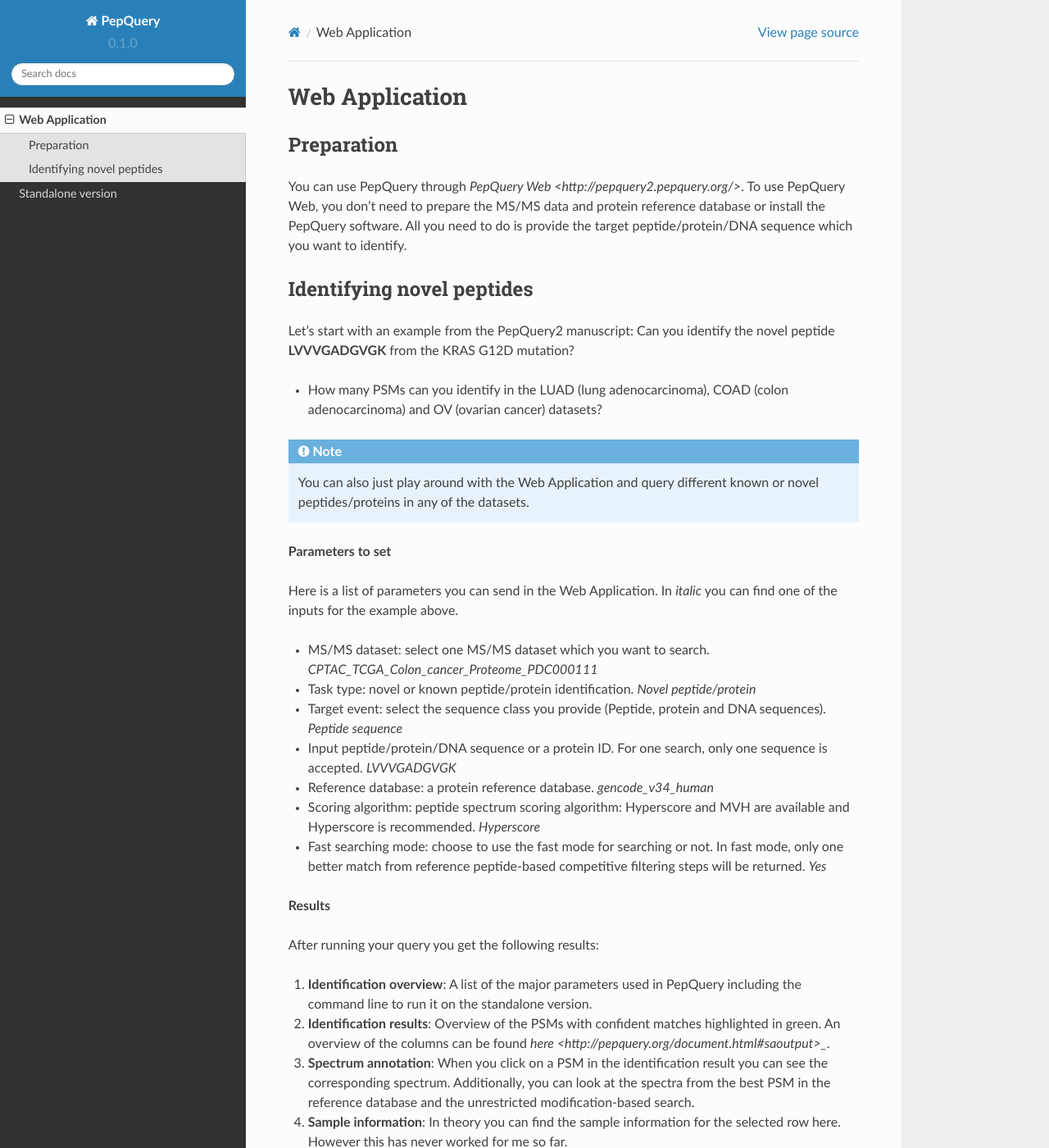
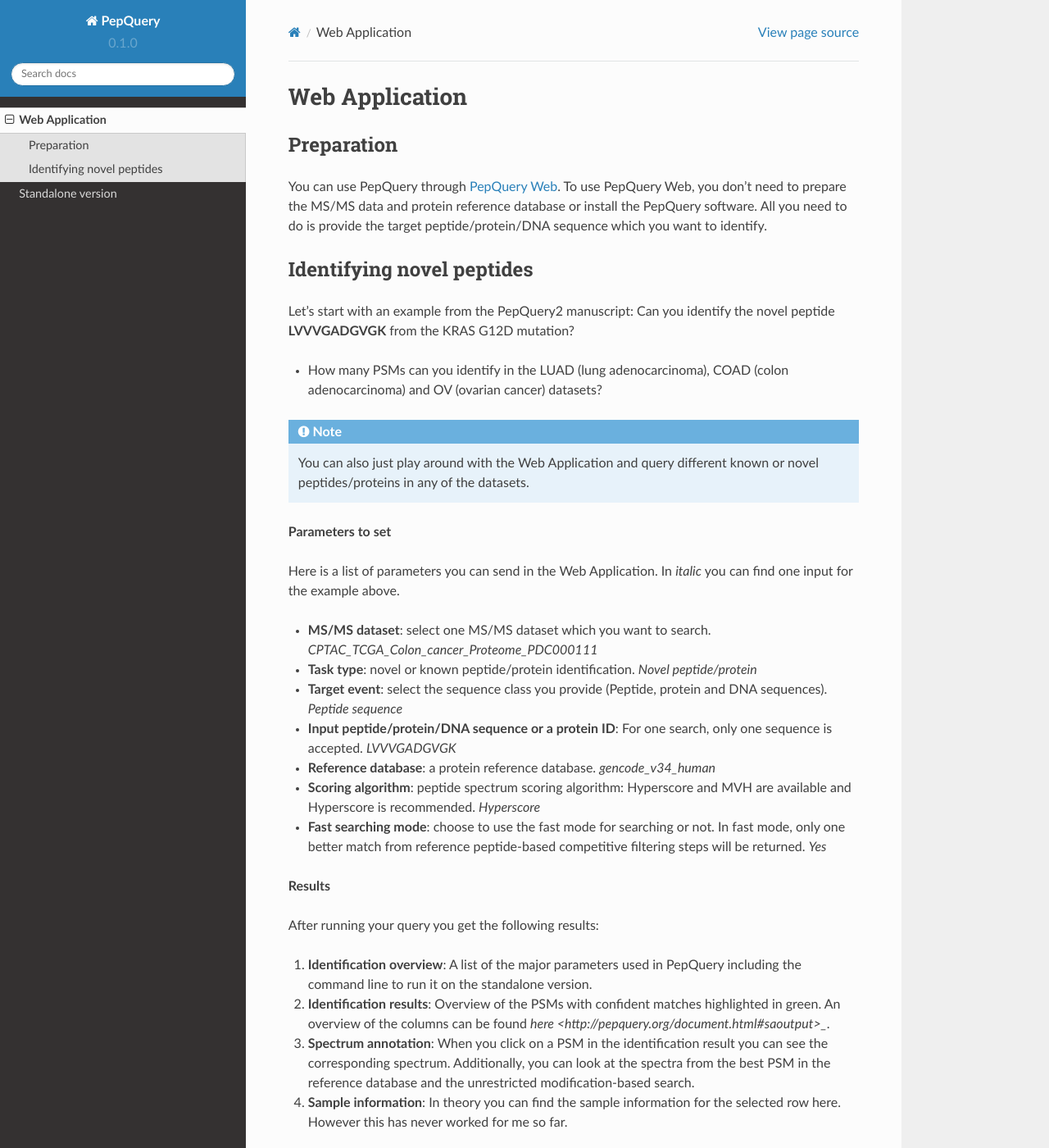
Before and after one commit to smuellerd/pepquery, a Sphinx documentation site: the page built from docs/source/webapplication.rst, in a window 1280 px wide and 1400 px high. Shown: the whole window at 82% size. Built offline with Sphinx 7.4.7 and the Read the Docs theme 2.0.0, drawn with Linux system fonts in a browser that asks for light colours.

Commit message:
Update webapplication.rst

```diff
--- a/docs/source/webapplication.rst
+++ b/docs/source/webapplication.rst
@@ -3,7 +3,7 @@
 
 Preparation
 ------------
-You can use PepQuery through `PepQuery Web <http://pepquery2.pepquery.org/>`.
+You can use PepQuery through `PepQuery Web <http://pepquery2.pepquery.org/>`_.
 To use PepQuery Web, you don't need to prepare the MS/MS data and protein reference database
 or install the PepQuery software. All you need to do is provide the target peptide/protein/DNA sequence
 which you want to identify.
@@ -23,15 +23,15 @@
 
 **Parameters to set**
 
-Here is a list of parameters you can send in the Web Application. In `italic` you can find one of the inputs for the example above.
+Here is a list of parameters you can send in the Web Application. In `italic` you can find one input for the example above.
 
-- MS/MS dataset: select one MS/MS dataset which you want to search. `CPTAC_TCGA_Colon_cancer_Proteome_PDC000111`
-- Task type: novel or known peptide/protein identification. `Novel peptide/protein`
-- Target event: select the sequence class you provide (Peptide, protein and DNA sequences). `Peptide sequence`
-- Input peptide/protein/DNA sequence or a protein ID. For one search, only one sequence is accepted. `LVVVGADGVGK`
-- Reference database: a protein reference database. `gencode_v34_human`
-- Scoring algorithm: peptide spectrum scoring algorithm: Hyperscore and MVH are available and Hyperscore is recommended. `Hyperscore`
-- Fast searching mode: choose to use the fast mode for searching or not. In fast mode, only one better match from reference peptide-based competitive filtering steps will be returned. `Yes`
+- **MS/MS dataset**: select one MS/MS dataset which you want to search. `CPTAC_TCGA_Colon_cancer_Proteome_PDC000111`
+- **Task type**: novel or known peptide/protein identification. `Novel peptide/protein`
+- **Target event**: select the sequence class you provide (Peptide, protein and DNA sequences). `Peptide sequence`
+- **Input peptide/protein/DNA sequence or a protein ID**: For one search, only one sequence is accepted. `LVVVGADGVGK`
+- **Reference database**: a protein reference database. `gencode_v34_human`
+- **Scoring algorithm**: peptide spectrum scoring algorithm: Hyperscore and MVH are available and Hyperscore is recommended. `Hyperscore`
+- **Fast searching mode**: choose to use the fast mode for searching or not. In fast mode, only one better match from reference peptide-based competitive filtering steps will be returned. `Yes`
 
 
 **Results**
```
